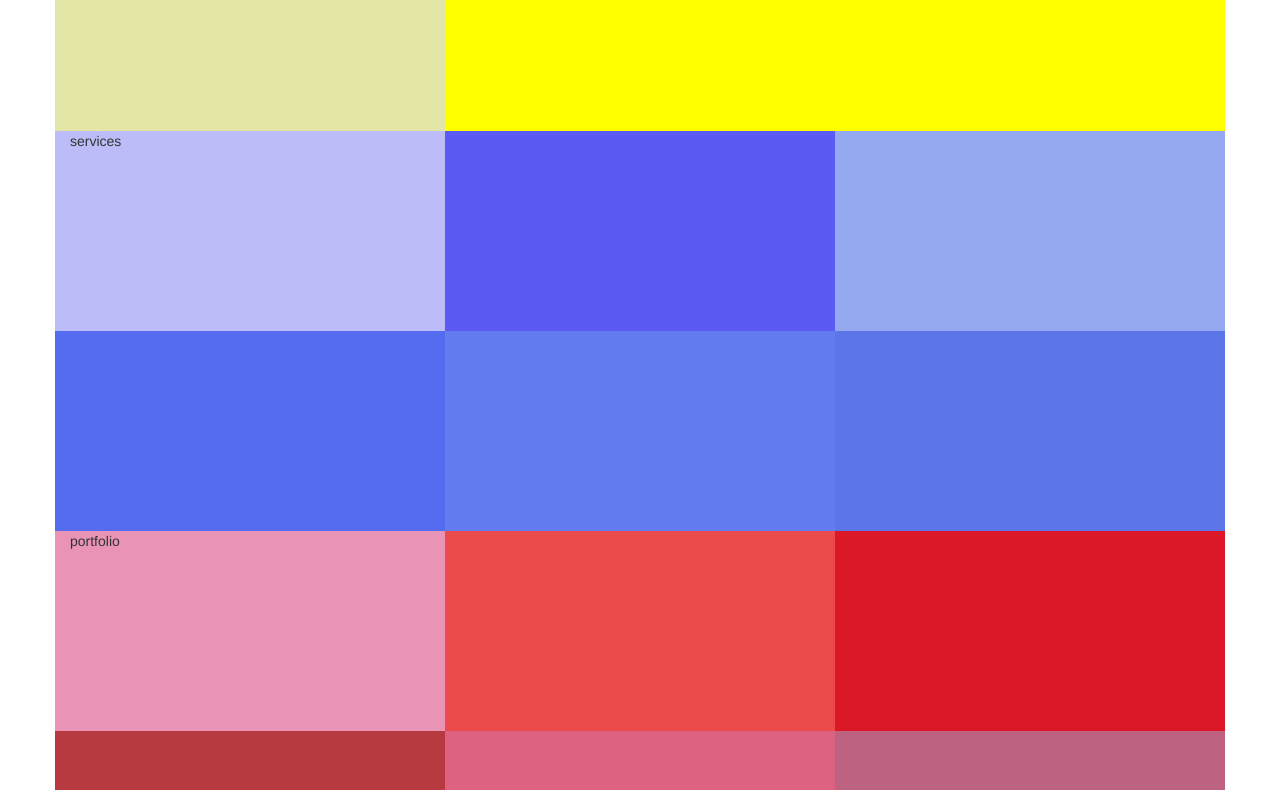
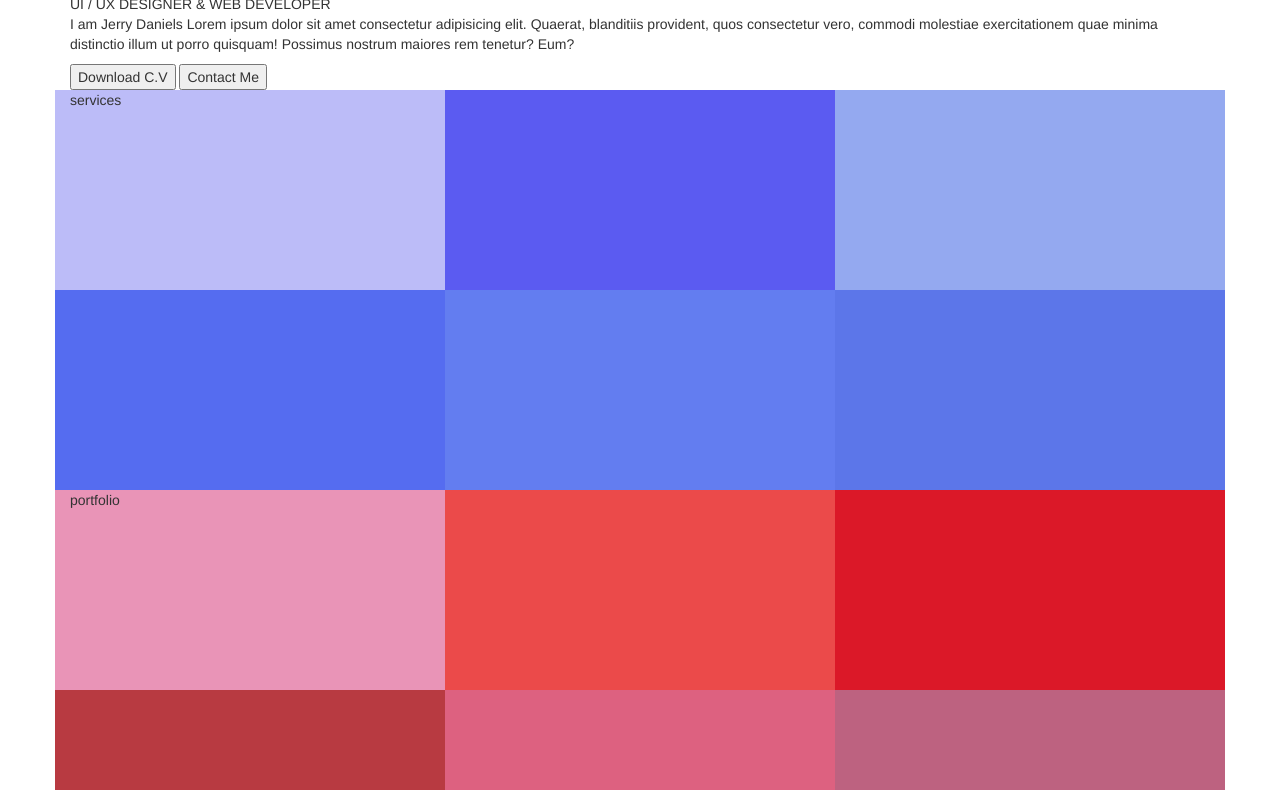
Before and after one commit to front-end-by-rimantas/31-grupe-portfolio-daniels, a website: page index.html in a window 1280 px wide. Shown: the part 69-859 px from the top of the page. Drawn offline with nearby package versions, Linux system fonts and the light colour scheme.

Commit message:
added static content to about me section

```diff
--- a/index.html
+++ b/index.html
@@ -36,9 +36,34 @@
 
     <!-- about me + skills start -->
     <div id="about" class="container">
-        <div class="row">
-            <div class="col-sm-12 col-md-4" style="height: 200px; background-color: rgb(228, 230, 168);">about</div>
-            <div class="col-sm-12 col-md-8" style="height: 200px;background-color: yellow"></div>
+
+        <!-- hero img start -->
+        <div class="about-me-left-side-img">
+            <!-- visas fotkes aprasymas tures vykti su css, fotke padeta img folderyje -->
+        </div>
+        <!-- hero img end -->
+
+        <div class="about-me-right-side">
+            <h2>About me</h2>
+            <span>UI / UX DESIGNER & WEB DEVELOPER</span>
+            <p>I am Jerry Daniels Lorem ipsum dolor sit amet consectetur adipisicing elit. Quaerat,
+                blanditiis provident, quos consectetur vero, commodi molestiae exercitationem quae minima distinctio
+                illum ut porro quisquam! Possimus nostrum maiores rem tenetur? Eum?
+            </p>
+
+            <!-- skills start -->
+            <div class="about-me-skills">
+
+            </div>
+            <!-- skills end -->
+
+            <!-- buttons start -->
+            <div class="about-me-buttons">
+                <button class="download-cv-btn">Download C.V</button>
+                <button class="contact-me-btn">Contact Me</button>
+            </div>
+            <!-- buttons end -->
+
         </div>
     </div>
     <!-- about me + skills end -->
```
Also changed, not shown: img/hero.jpg (added).
